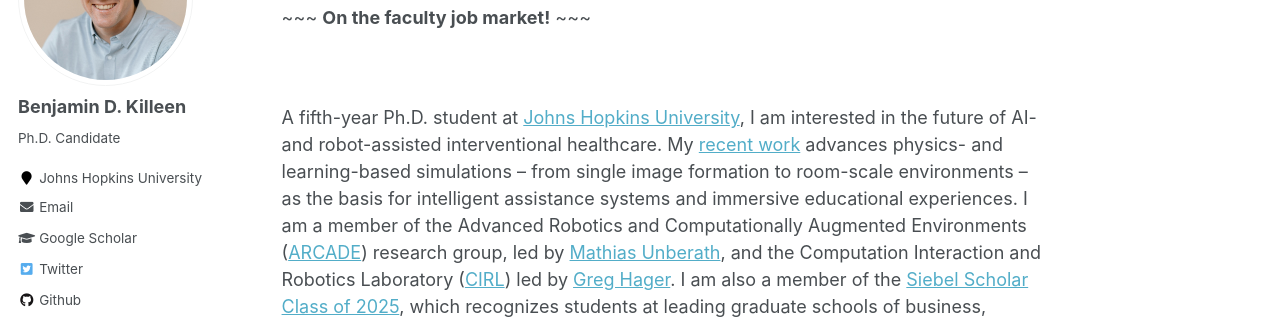
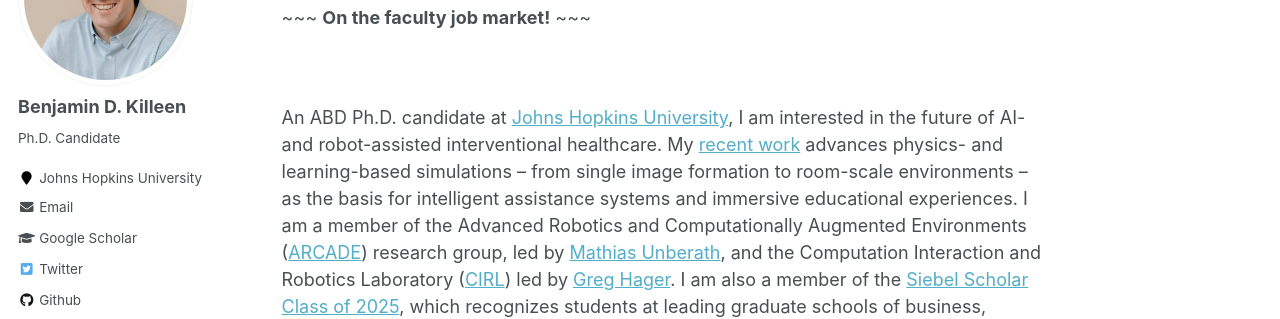
Before and after one commit to benjamindkilleen/benjamindkilleen.github.io, a Jekyll site: the page built from _pages/about.md, in a window 1280 px wide and 1323 px high. Shown: the part 207-526 px from the top of the window. Built offline with Jekyll 4.4.1, drawn with Linux system fonts in a browser that asks for light colours; some web fonts are replaced.

Commit message:
update cv

```diff
--- a/_pages/about.md
+++ b/_pages/about.md
@@ -14,7 +14,7 @@
 
 <br/>
 
-A fifth-year Ph.D. student at [Johns Hopkins University](https://cs.jhu.edu), I am interested in the
+An ABD Ph.D. candidate at [Johns Hopkins University](https://cs.jhu.edu), I am interested in the
 future of AI- and robot-assisted interventional healthcare. My [recent
 work](https://scholar.google.com/citations?hl=en&user=QX7AvxUAAAAJ&view_op=list_works&sortby=pubdate)
 advances physics- and learning-based simulations -- from single image formation to room-scale
```
Also changed, not shown: 1 other file.
